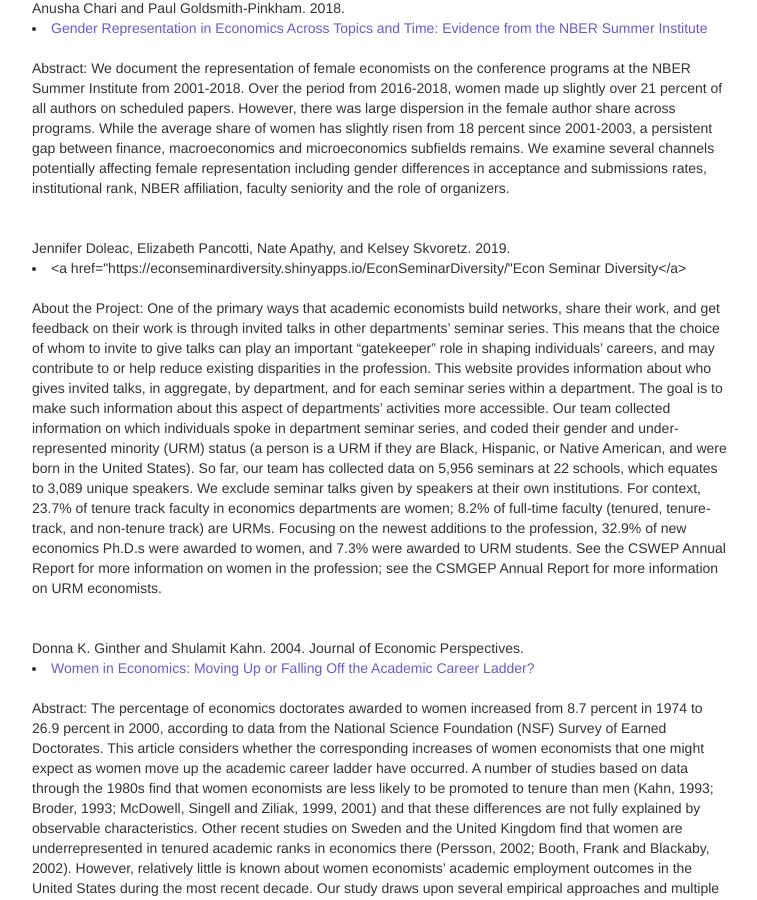
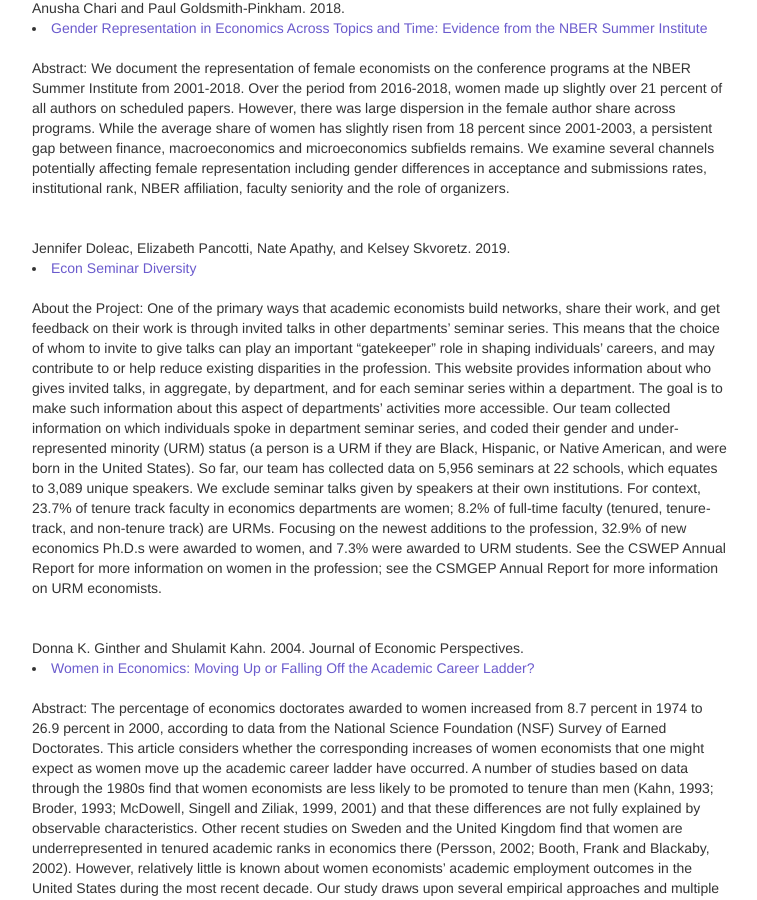
Before and after one commit to aponce6/Diversity-in-Cornell-Economics.github.io, a Jekyll site: the page built from pages/resources.md, in a window 1280 px wide and 900 px high, scrolled down 3536 px. Shown: the whole window, without its empty margins (258-1015 px from the left). Built offline with Jekyll 4.4.1, drawn with Linux system fonts in a browser that asks for light colours; our own code applies the rules of GitHub Pages for plain Markdown files.

Commit message:
update resources

```diff
--- a/pages/resources.md
+++ b/pages/resources.md
@@ -175,7 +175,7 @@ We document the representation of female economists on the conference programs a
 <br/>
 
 Jennifer Doleac, Elizabeth Pancotti, Nate Apathy, and Kelsey Skvoretz. 2019.
-<li><a href="https://econseminardiversity.shinyapps.io/EconSeminarDiversity/"Econ Seminar Diversity</a></li>
+<li><a href="https://econseminardiversity.shinyapps.io/EconSeminarDiversity/">Econ Seminar Diversity</a></li>
 
 <br/>
 About the Project:
```
